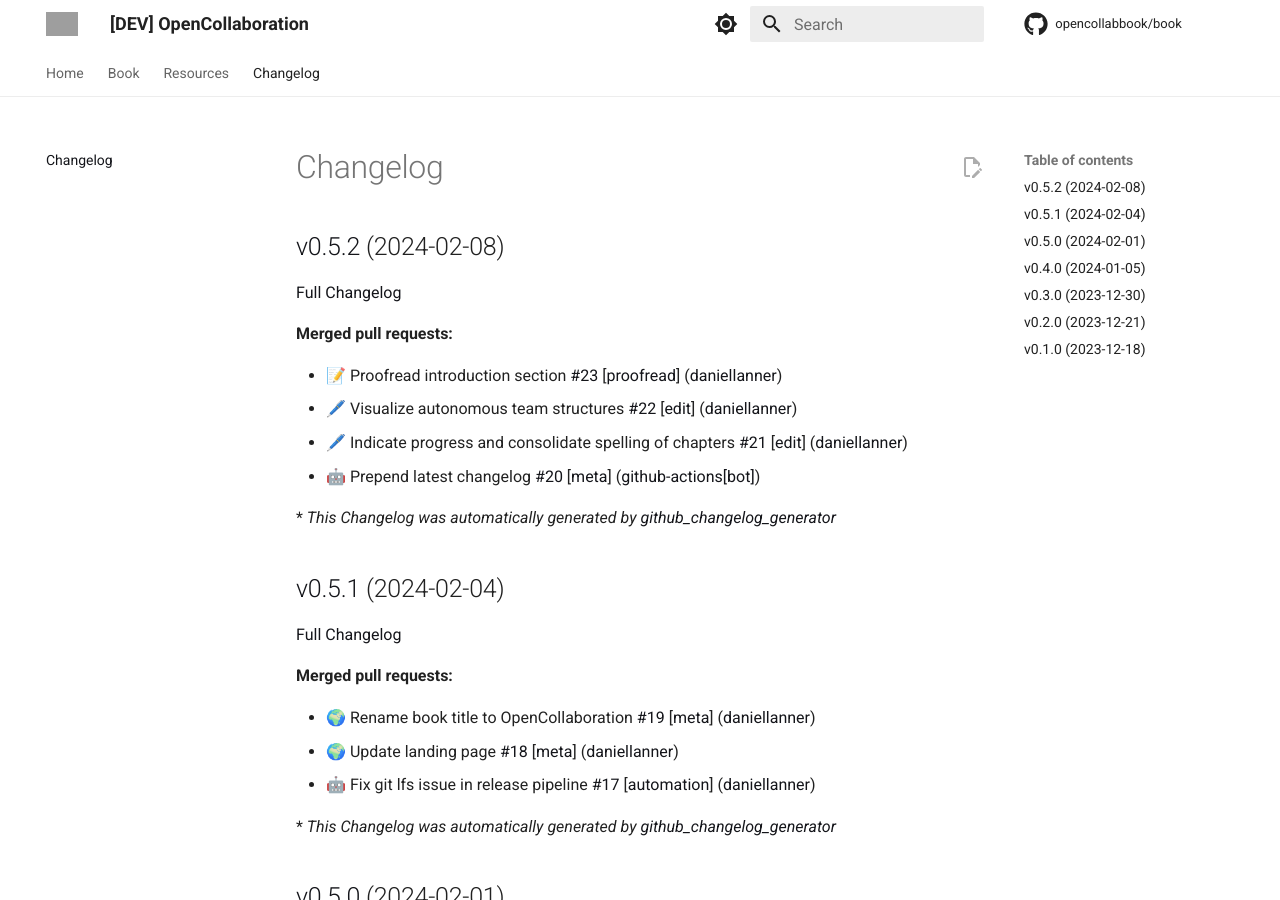
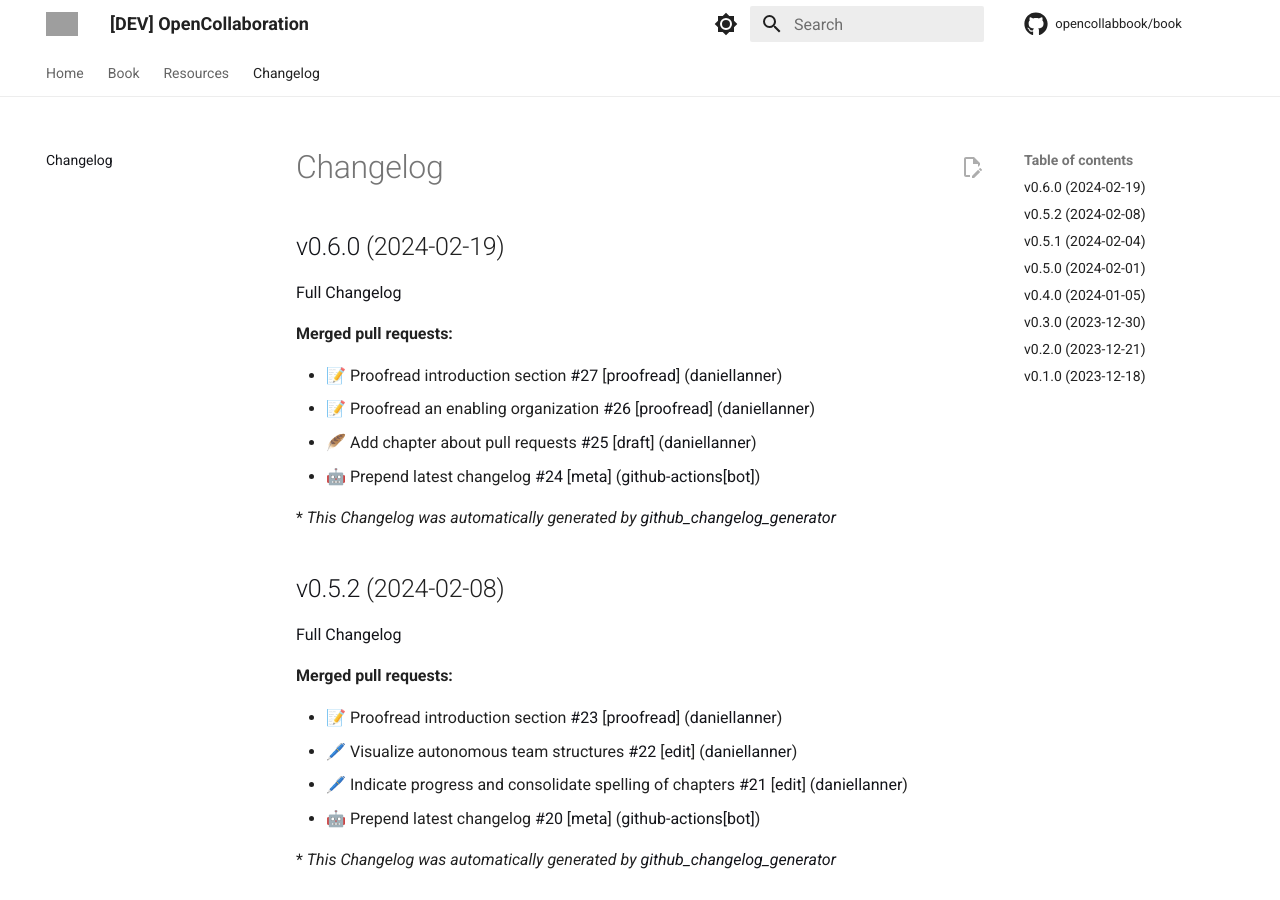
Before and after one commit to engineering-collaboration/book, an MkDocs documentation site: the page built from docs/changelog.md, in a window 1280 px wide and 900 px high. Built offline with MkDocs 1.6.1 and Material for MkDocs 9.7.7, drawn with Linux system fonts in a browser that asks for light colours; comment, search, counter and statistics services are not loaded; grey boxes are pictures that could not be loaded.

Commit message:
[create-pull-request] automated change

```diff
--- a/docs/changelog.md
+++ b/docs/changelog.md
@@ -1,4 +1,19 @@
 # Changelog
+
+## [v0.6.0](https://github.com/opencollabbook/book/tree/v0.6.0) (2024-02-19)
+
+[Full Changelog](https://github.com/opencollabbook/book/compare/v0.5.2...v0.6.0)
+
+**Merged pull requests:**
+
+- 📝 Proofread introduction section [\#27](https://github.com/opencollabbook/book/pull/27) [[proofread](https://github.com/opencollabbook/book/labels/proofread)] ([daniellanner](https://github.com/daniellanner))
+- 📝 Proofread an enabling organization [\#26](https://github.com/opencollabbook/book/pull/26) [[proofread](https://github.com/opencollabbook/book/labels/proofread)] ([daniellanner](https://github.com/daniellanner))
+- 🪶 Add chapter about pull requests [\#25](https://github.com/opencollabbook/book/pull/25) [[draft](https://github.com/opencollabbook/book/labels/draft)] ([daniellanner](https://github.com/daniellanner))
+- 🤖 Prepend latest changelog [\#24](https://github.com/opencollabbook/book/pull/24) [[meta](https://github.com/opencollabbook/book/labels/meta)] ([github-actions[bot]](https://github.com/apps/github-actions))
+
+
+
+\* *This Changelog was automatically generated by [github_changelog_generator](https://github.com/github-changelog-generator/github-changelog-generator)*
 
 ## [v0.5.2](https://github.com/opencollabbook/book/tree/v0.5.2) (2024-02-08)
 
```
